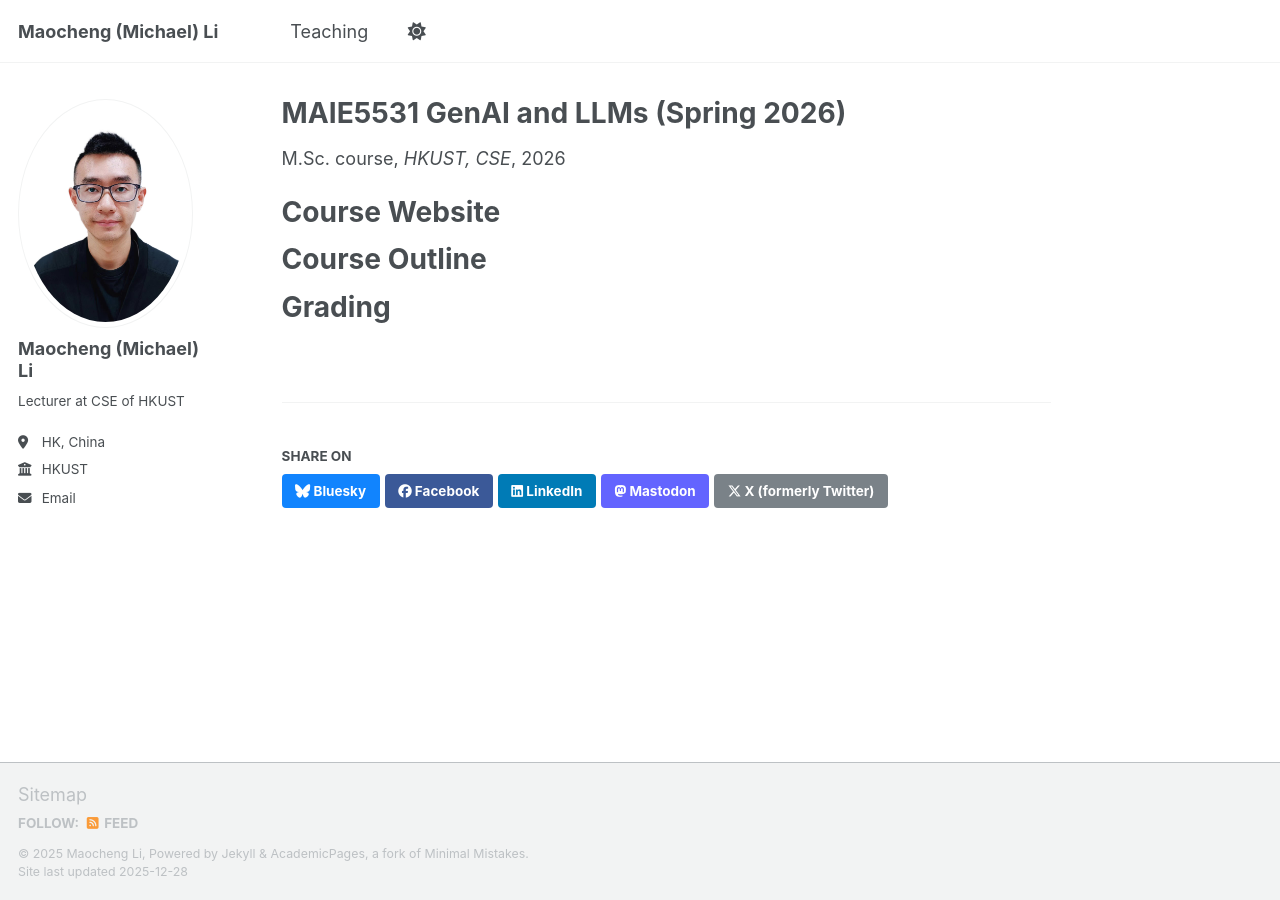
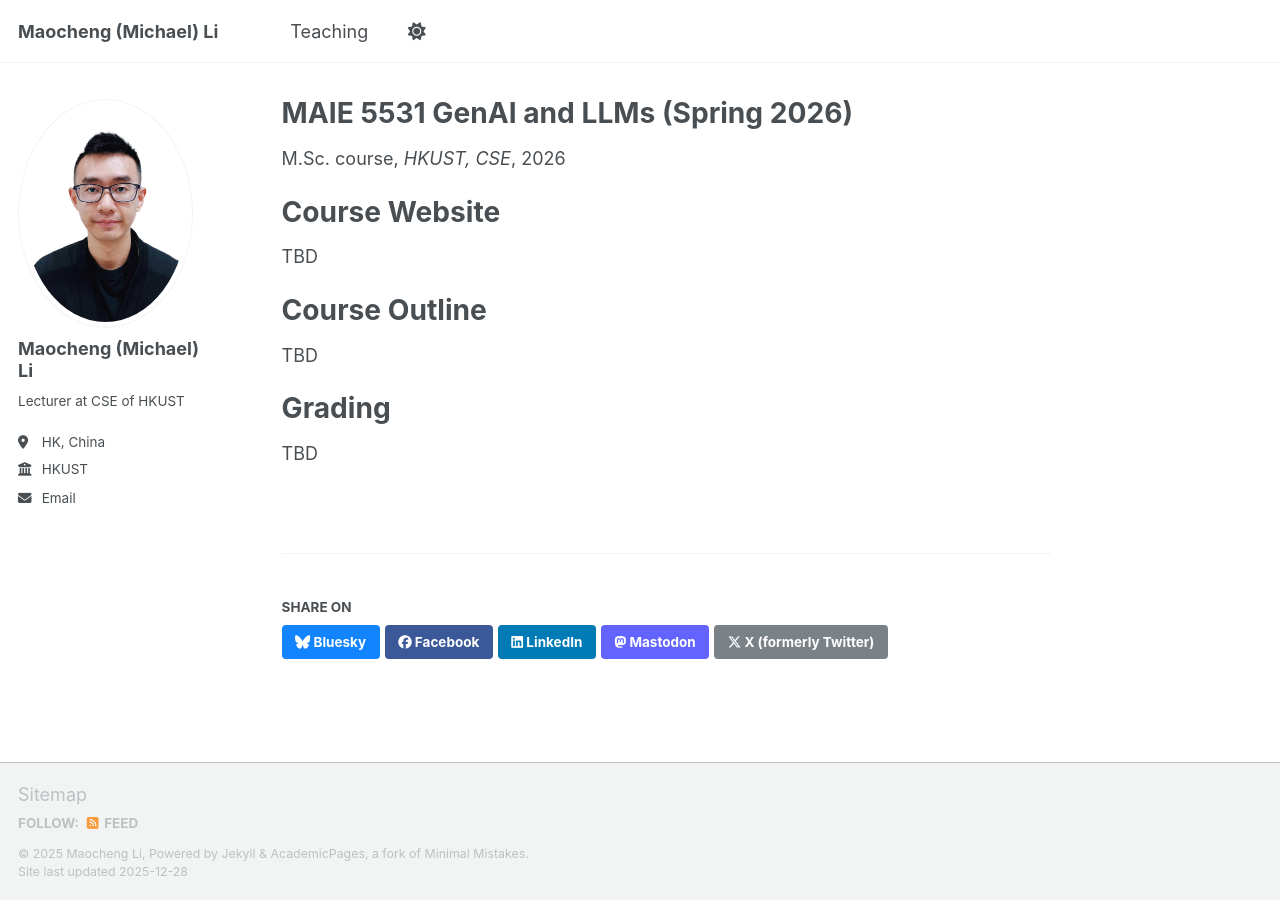
Before and after one commit to maocheng/maocheng.github.io, a Jekyll site: the page built from _teaching/2026-spring-teaching-1.md, in a window 1280 px wide. Built offline with Jekyll 4.4.1, drawn with Linux system fonts in a browser that asks for light colours; a script bundle is joined from its source files by our own code; library files that are not in the unit come from our copies.

Commit message:
Update 2026-spring-teaching-1.md

```diff
--- a/_teaching/2026-spring-teaching-1.md
+++ b/_teaching/2026-spring-teaching-1.md
@@ -1,5 +1,5 @@
 ---
-title: "MAIE5531 GenAI and LLMs (Spring 2026)"
+title: "MAIE 5531 GenAI and LLMs (Spring 2026)"
 collection: teaching
 type: "M.Sc. course"
 permalink: /teaching/2026-spring-maie5531
@@ -10,9 +10,12 @@ location: "HK, China"
 
 Course Website
 ======
+TBD
 
 Course Outline
 ======
+TBD
 
 Grading
 ======
+TBD
```
